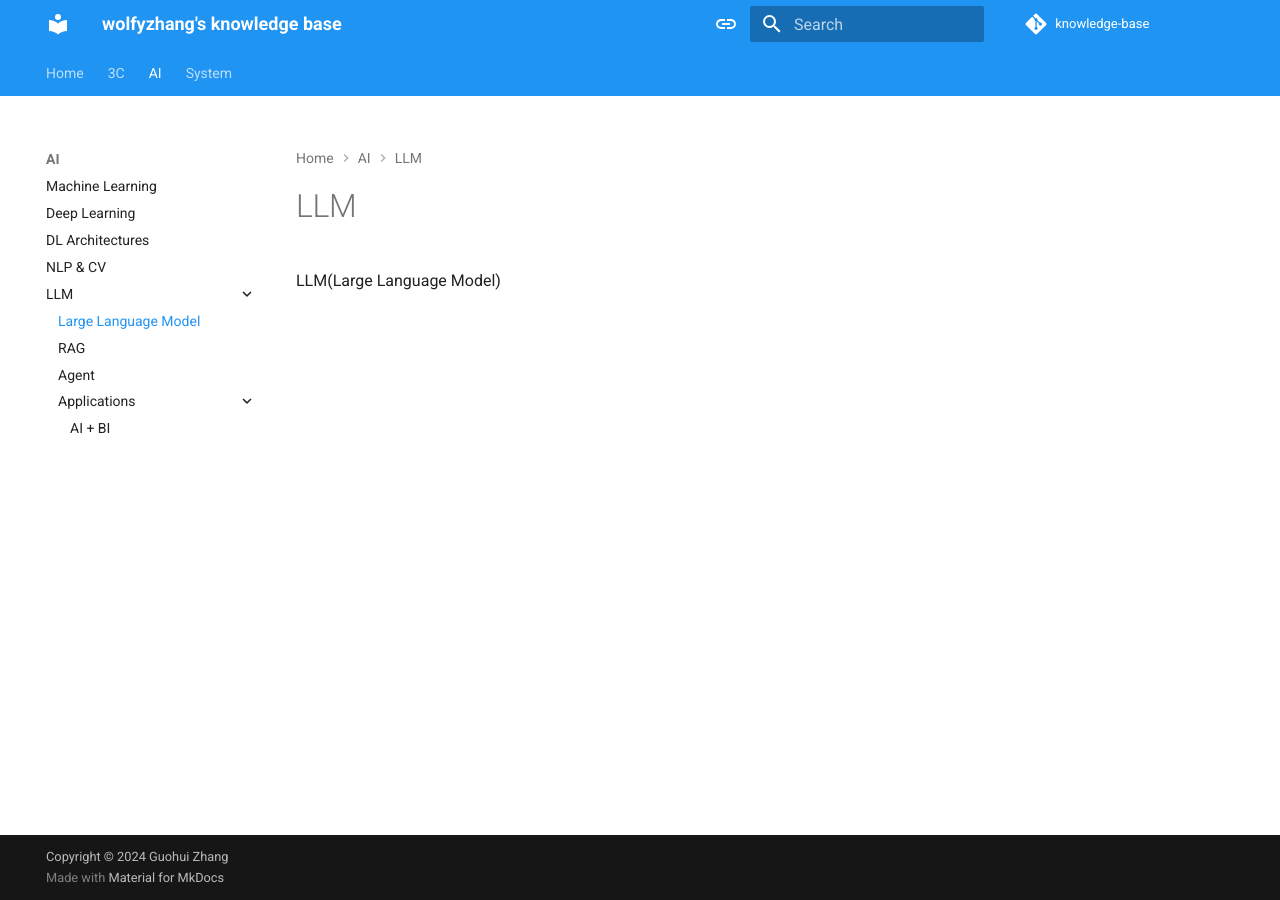
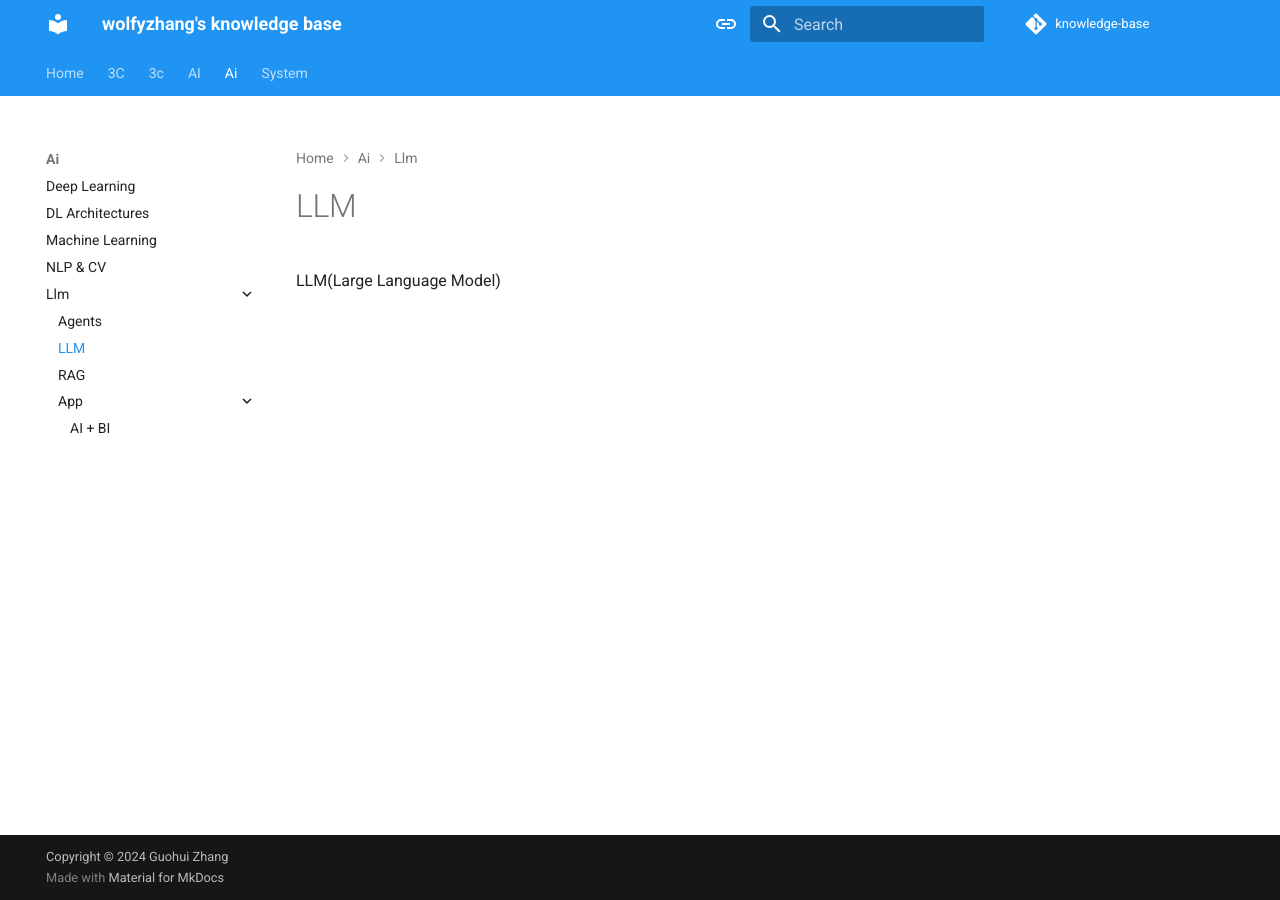
Before and after one commit to wolfyzhang-github/knowledge-base, an MkDocs documentation site: the page built from docs/ai/llm/large_language_model.md, in a window 1280 px wide. Built offline with MkDocs 1.6.1 and Material for MkDocs 9.7.7, drawn with Linux system fonts in a browser that asks for light colours; comment, search, counter and statistics services are not loaded; some of the changed lines change nothing that is shown.

Commit message:
Update mkdocs.yml

```diff
--- a/mkdocs.yml
+++ b/mkdocs.yml
@@ -1,23 +1,4 @@
 site_name: wolfyzhang's knowledge base
-
-nav:
-  - Home: index.md
-  - 3C:
-    - Electric toothbrushes: 3c/toothbrushes.md
-  - AI:
-    - Machine Learning: ai/machine_learning.md
-    - Deep Learning: ai/deep_learning.md
-    - DL Architectures: ai/dl_architectures.md
-    - NLP & CV: ai/nlp_cv.md
-    - LLM:
-      - Large Language Model: ai/llm/large_language_model.md
-      - RAG: ai/llm/rag.md
-      - Agent: ai/llm/agent.md
-      - Applications:
-        - AI + BI: ai/llm/app/bi.md
-  - System:
-    - Compile: system/compile.md
-    - Run: system/run.md
 
 theme:
   name: 'material'
```
